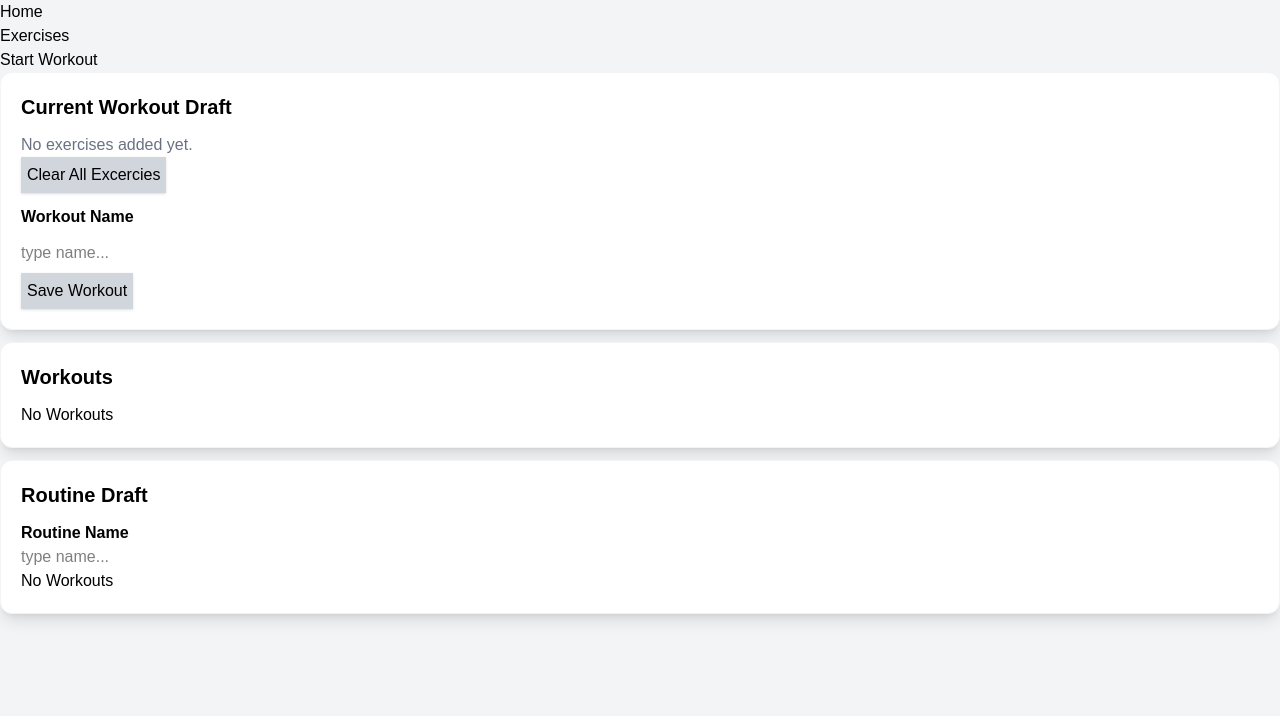
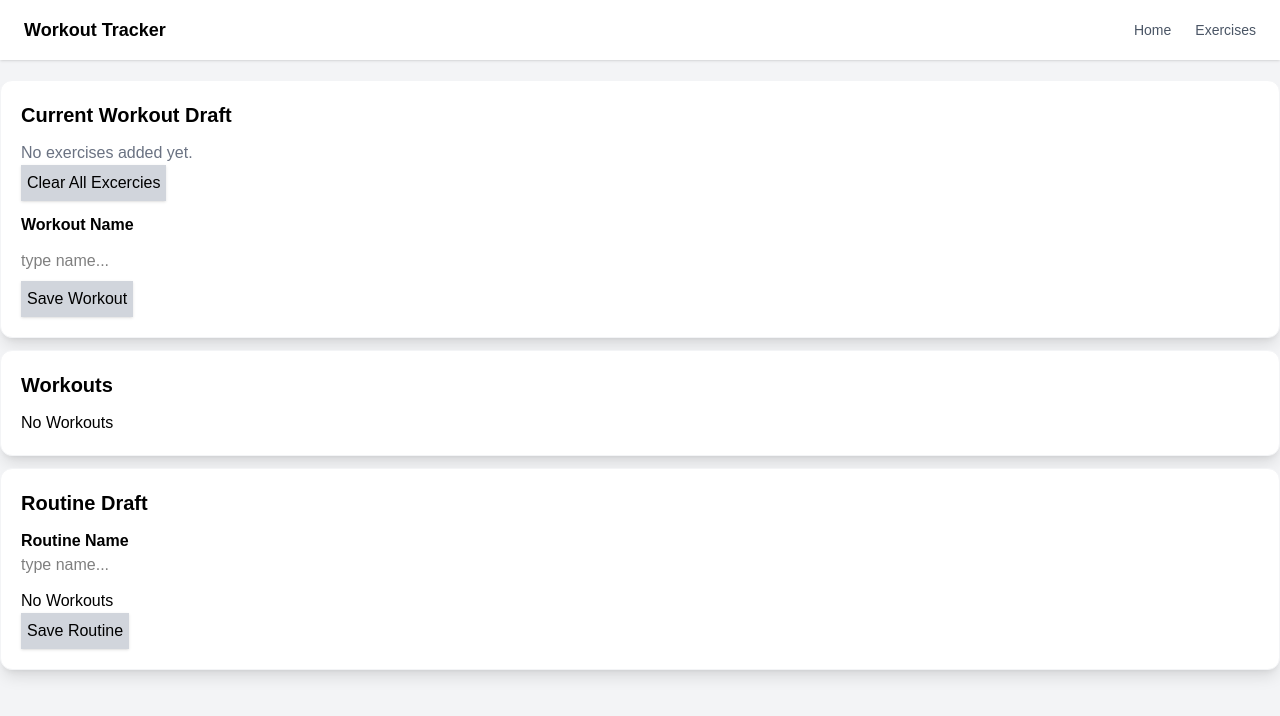
Before and after one commit to Sgissa/gym-tracker, a Next.js app: page / in a window 1280 px wide. Shown: the top 716 px of the page. Built offline with nearby package versions, Linux system fonts and the light colour scheme.

Commit message:
Nav styled + Routine Draft section done

```diff
--- a/src/app/page.js
+++ b/src/app/page.js
@@ -4,7 +4,6 @@ import Routines from "@/components/Routines";
 export default function Home() {
   return (
     <main>
-      <h1>Start Workout</h1>
       <Routines></Routines>
     </main>
   );
--- a/src/components/Navbar.jsx
+++ b/src/components/Navbar.jsx
@@ -3,17 +3,33 @@ import { ChevronLeft } from "lucide-react";
 
 export default function Navbar() {
   return (
-    <aside className="">
-      <nav className="">
-        <ul>
+    <header className="w-full bg-white shadow-sm mb-5">
+      <nav className="max-w-7xl mx-auto px-6 py-4 flex items-center justify-between">
+        {/* Left side: App name / back */}
+        <div className="">
+          <span className="text-lg font-semibold">Workout Tracker</span>
+        </div>
+
+        {/* Right side: Navigation */}
+        <ul className="flex gap-6 text-sm font-medium">
           <li>
-            <Link href="/">Home</Link>
+            <Link
+              href="/"
+              className="text-gray-600 hover:text-black transition-colors"
+            >
+              Home
+            </Link>
           </li>
           <li>
-            <Link href="/exercises">Exercises</Link>
+            <Link
+              href="/exercises"
+              className="text-gray-600 hover:text-black transition-colors"
+            >
+              Exercises
+            </Link>
           </li>
         </ul>
       </nav>
-    </aside>
+    </header>
   );
 }
--- a/src/components/Routines.jsx
+++ b/src/components/Routines.jsx
@@ -100,6 +100,43 @@ export default function Routines() {
     setRoutineWorkouts(workoutsForRoutines);
   }
 
+  function removeWorkoutFromRoutine(index) {
+    const currentRoutineWorkouts = [...routineWorkouts];
+    currentRoutineWorkouts.splice(index, 1);
+    setRoutineWorkouts(currentRoutineWorkouts);
+  }
+
+  function saveRoutine() {
+    if (!routineName.trim()) {
+      alert("Name Routine!");
+      return;
+    }
+    if (routineWorkouts.length === 0) {
+      alert("Add Workouts!");
+      return;
+    }
+
+    const routine = {
+      name: routineName,
+      workouts: routineWorkouts,
+    };
+
+    const saved = localStorage.getItem("routines");
+
+    let savedRoutines;
+
+    if (saved === null) {
+      savedRoutines = [];
+    } else {
+      savedRoutines = JSON.parse(saved);
+      savedRoutines.push(routine);
+    }
+    localStorage.setItem("routines", JSON.stringify(savedRoutines));
+
+    setRoutineName("");
+    setRoutineWorkouts([]);
+  }
+
   return (
     <>
       {/* The Section for drafting your workout */}
@@ -155,8 +192,8 @@ export default function Routines() {
           <p>No Workouts</p>
         ) : (
           savedWorkouts.map((workout, index) => (
-            <div onClick={() => toggleWorkout(index)}>
-              <p key={index} className="flex gap-1 mb-2">
+            <div key={index} onClick={() => toggleWorkout(index)}>
+              <p className="flex gap-1 mb-2">
                 {workout.name}
                 <SquareChevronRight
                   className={`transition-transform duration-200 ${
@@ -199,14 +236,30 @@ export default function Routines() {
           placeholder="type name..."
           value={routineName}
           onChange={(e) => setRoutineName(e.target.value)}
+          className="mb-3"
         />
         {routineWorkouts.length === 0 ? (
           <p>No Workouts</p>
         ) : (
           routineWorkouts.map((workout, index) => (
-            <p key={index}>{workout.name}</p>
+            <div key={index}>
+              <p>{workout.name}</p>
+              <X
+                onClick={(e) => {
+                  e.stopPropagation();
+                  removeWorkoutFromRoutine(index);
+                }}
+              />
+            </div>
           ))
         )}
+
+        <button
+          className="bg-gray-300 p-1.5 shadow-sm cursor-pointer"
+          onClick={() => saveRoutine()}
+        >
+          Save Routine
+        </button>
       </div>
     </>
   );
```
